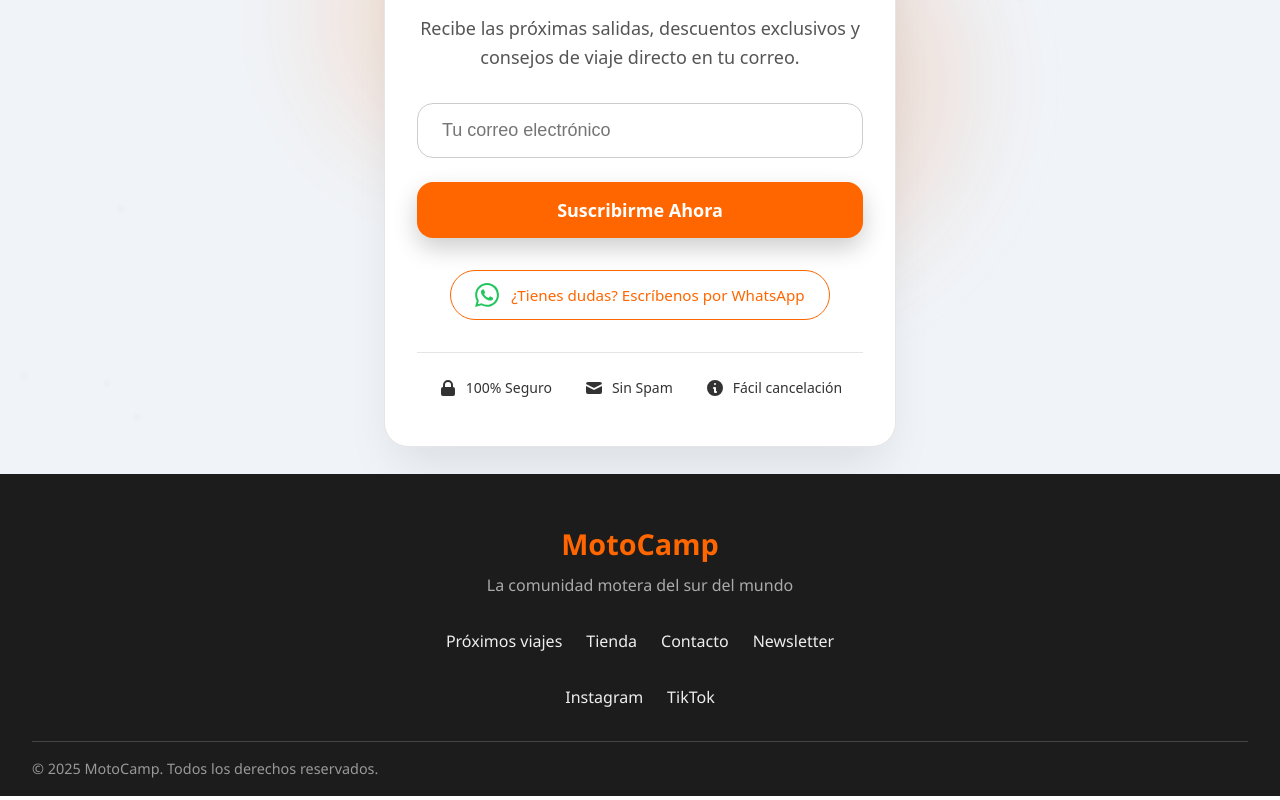
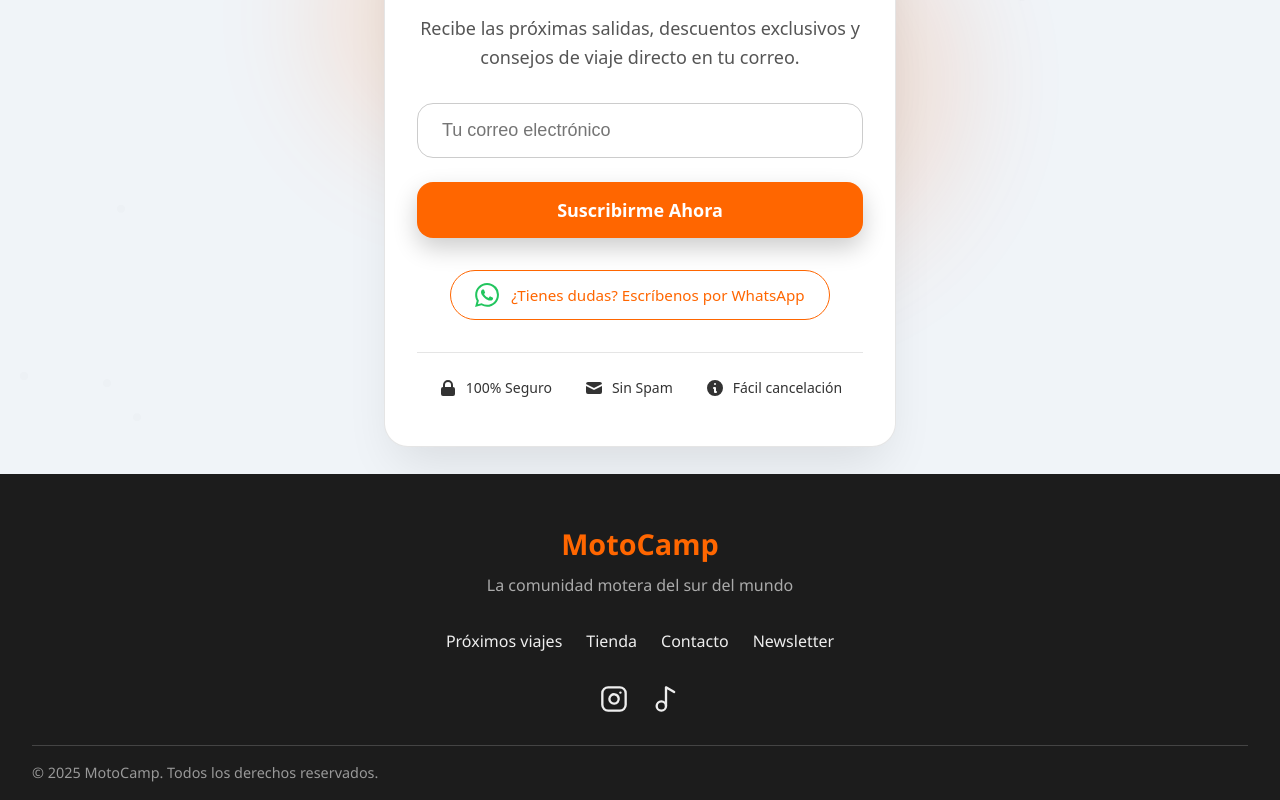
Before and after one commit to multix20/landing-page-motowild, a React (Vite) app: page / in a window 1280 px wide. Shown: the part 4202-5002 px from the top of the page. Built offline with nearby package versions, Linux system fonts and the light colour scheme.

Commit message:
Replace missing TikTok icon (#10)

```diff
--- a/src/components/Footer.jsx
+++ b/src/components/Footer.jsx
@@ -1,5 +1,6 @@
 // src/components/Footer.jsx
 import React from 'react';
+import { Instagram, Music2 } from 'lucide-react';
 import '../styles/main.css';
 
 const Footer = () => {
@@ -19,8 +20,22 @@
         </div>
 
         <div className="footer-social">
-          <a href="https://instagram.com/motocamp" target="_blank" rel="noopener noreferrer">Instagram</a>
-          <a href="https://tiktok.com/@motocamp" target="_blank" rel="noopener noreferrer">TikTok</a>
+          <a
+            href="https://instagram.com/motocamp"
+            target="_blank"
+            rel="noopener noreferrer"
+            aria-label="Instagram"
+          >
+            <Instagram size={28} />
+          </a>
+          <a
+            href="https://tiktok.com/@motocamp"
+            target="_blank"
+            rel="noopener noreferrer"
+            aria-label="TikTok"
+          >
+            <Music2 size={28} />
+          </a>
         </div>
       </div>
 
--- a/src/styles/main.css
+++ b/src/styles/main.css
@@ -423,6 +423,13 @@
   color: #eee;
   text-decoration: none;
   transition: color 0.3s ease;
+  display: inline-flex;
+  align-items: center;
+}
+
+.footer-social svg {
+  width: 28px;
+  height: 28px;
 }
 
 .footer-links a:hover,
```
